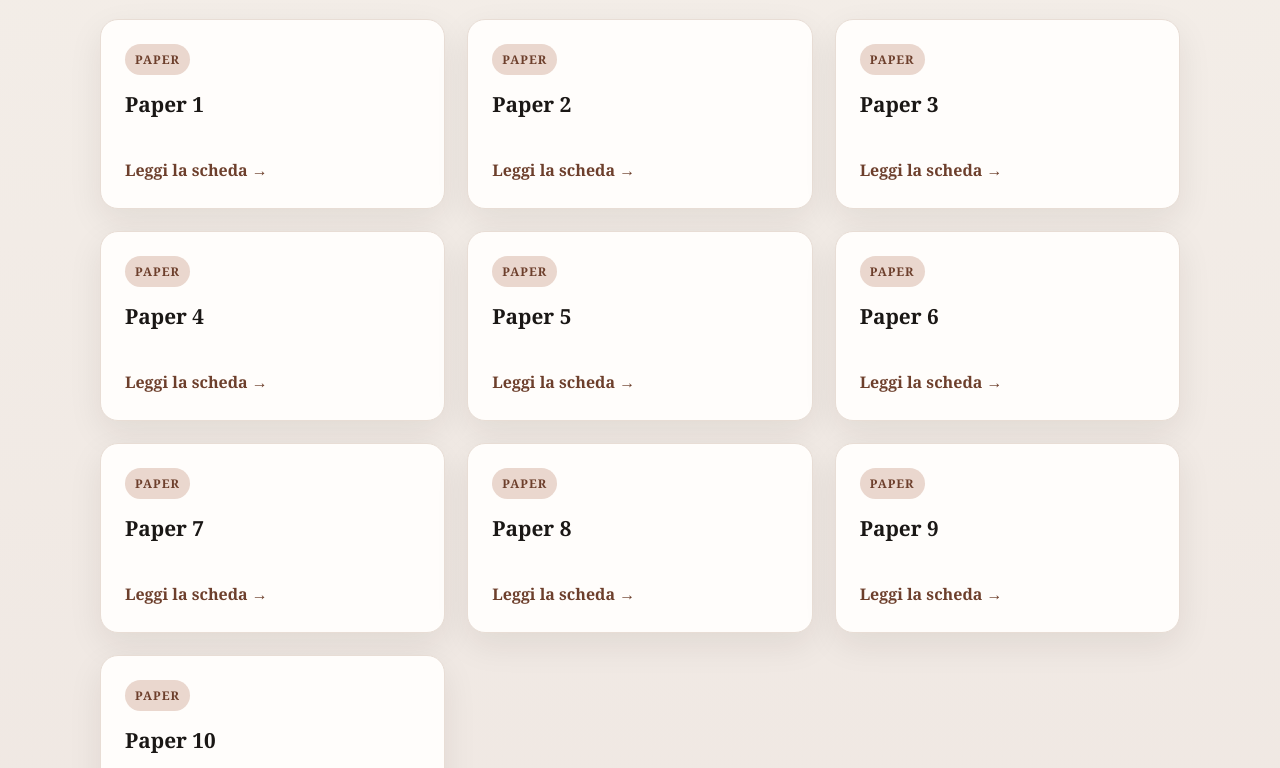
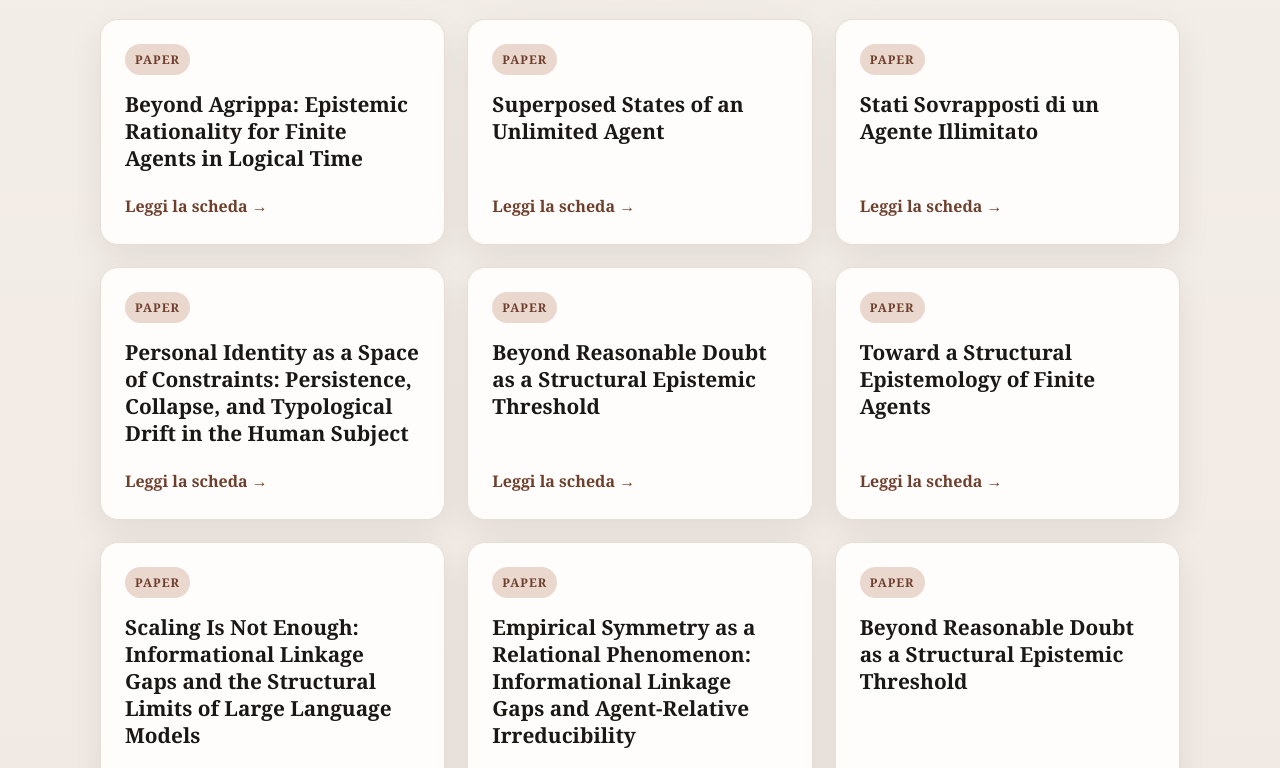
Before and after one commit to luigimontanino77-hash/luigimontanino77-hash.github.io, a plain HTML site: page index.html in a window 1280 px wide. Shown: the part 531-1299 px from the top of the page. Drawn offline with Linux system fonts and the light colour scheme.

Commit message:
Show the paper titles instead of generic paper numbers

```diff
--- a/index.html
+++ b/index.html
@@ -15,10 +15,8 @@
       --line: #e8ddd5;
       --shadow: 0 12px 34px rgba(32, 22, 17, 0.08);
     }
-
     * { box-sizing: border-box; }
     html { scroll-behavior: smooth; }
-
     body {
       margin: 0;
       font-family: Georgia, "Times New Roman", serif;
@@ -26,185 +24,35 @@
       color: var(--text);
       line-height: 1.6;
     }
-
     a { color: inherit; text-decoration: none; }
-
-    .container {
-      max-width: 1120px;
-      margin: 0 auto;
-      padding: 0 20px;
-    }
-
+    .container { max-width: 1120px; margin: 0 auto; padding: 0 20px; }
     header { padding: 72px 0 58px; }
-
-    .hero {
-      display: grid;
-      grid-template-columns: 1.4fr 0.8fr;
-      gap: 36px;
-      align-items: center;
-    }
-
-    .eyebrow {
-      display: inline-block;
-      margin-bottom: 18px;
-      color: var(--muted);
-      font-size: 0.75rem;
-      letter-spacing: 0.18em;
-      text-transform: uppercase;
-    }
-
-    h1 {
-      margin: 0;
-      font-size: clamp(2.8rem, 6vw, 5.2rem);
-      line-height: 0.96;
-      font-weight: 600;
-      letter-spacing: -0.05em;
-    }
-
-    .subtitle {
-      max-width: 650px;
-      margin-top: 18px;
-      color: var(--muted);
-      font-size: 1.12rem;
-    }
-
-    .actions {
-      display: flex;
-      flex-wrap: wrap;
-      gap: 12px;
-      margin-top: 28px;
-    }
-
-    .btn {
-      display: inline-block;
-      padding: 14px 20px;
-      border: 1px solid transparent;
-      border-radius: 999px;
-      font-size: 0.96rem;
-      transition: 0.2s ease;
-    }
-
-    .btn.primary {
-      background: var(--accent);
-      color: white;
-      box-shadow: var(--shadow);
-    }
-
+    .hero { display: grid; grid-template-columns: 1.4fr 0.8fr; gap: 36px; align-items: center; }
+    .eyebrow { display: inline-block; margin-bottom: 18px; color: var(--muted); font-size: 0.75rem; letter-spacing: 0.18em; text-transform: uppercase; }
+    h1 { margin: 0; font-size: clamp(2.8rem, 6vw, 5.2rem); line-height: 0.96; font-weight: 600; letter-spacing: -0.05em; }
+    .subtitle { max-width: 650px; margin-top: 18px; color: var(--muted); font-size: 1.12rem; }
+    .actions { display: flex; flex-wrap: wrap; gap: 12px; margin-top: 28px; }
+    .btn { display: inline-block; padding: 14px 20px; border: 1px solid transparent; border-radius: 999px; font-size: 0.96rem; transition: 0.2s ease; }
+    .btn.primary { background: var(--accent); color: white; box-shadow: var(--shadow); }
     .btn.primary:hover { filter: brightness(1.06); }
-
-    .profile-box {
-      padding: 26px;
-      border: 1px solid var(--line);
-      border-radius: 22px;
-      background: var(--panel);
-      box-shadow: var(--shadow);
-    }
-
-    .profile-box h2 {
-      margin: 0 0 8px;
-      font-size: 1.6rem;
-    }
-
-    .profile-box p {
-      margin: 0;
-      color: var(--muted);
-      font-size: 0.98rem;
-      line-height: 1.7;
-    }
-
-    .profile-meta {
-      display: grid;
-      gap: 12px;
-      margin-top: 20px;
-      color: var(--muted);
-      font-size: 0.92rem;
-    }
-
-    .meta-item {
-      display: flex;
-      justify-content: space-between;
-      gap: 10px;
-      padding-top: 12px;
-      border-top: 1px solid var(--line);
-    }
-
+    .profile-box { padding: 26px; border: 1px solid var(--line); border-radius: 22px; background: var(--panel); box-shadow: var(--shadow); }
+    .profile-box h2 { margin: 0 0 8px; font-size: 1.6rem; }
+    .profile-box p { margin: 0; color: var(--muted); font-size: 0.98rem; line-height: 1.7; }
+    .profile-meta { display: grid; gap: 12px; margin-top: 20px; color: var(--muted); font-size: 0.92rem; }
+    .meta-item { display: flex; justify-content: space-between; gap: 10px; padding-top: 12px; border-top: 1px solid var(--line); }
     .meta-item strong { color: var(--text); }
-
     main { padding: 0 0 70px; }
-
-    .section-title {
-      margin: 0 0 22px;
-      font-size: clamp(1.8rem, 3vw, 2.6rem);
-    }
-
-    .papers {
-      display: grid;
-      grid-template-columns: repeat(auto-fit, minmax(280px, 1fr));
-      gap: 22px;
-    }
-
-    .paper {
-      display: flex;
-      flex-direction: column;
-      justify-content: space-between;
-      min-height: 190px;
-      padding: 24px;
-      border: 1px solid var(--line);
-      border-radius: 18px;
-      background: var(--panel);
-      box-shadow: var(--shadow);
-      transition: transform 0.18s ease, box-shadow 0.18s ease;
-    }
-
-    .paper:hover {
-      transform: translateY(-2px);
-      box-shadow: 0 18px 30px rgba(32,22,17,0.10);
-    }
-
-    .paper-label {
-      display: inline-block;
-      width: fit-content;
-      margin-bottom: 16px;
-      padding: 6px 10px;
-      border-radius: 999px;
-      background: var(--accent-soft);
-      color: var(--accent);
-      font-size: 0.75rem;
-      font-weight: 600;
-      letter-spacing: 0.08em;
-      text-transform: uppercase;
-    }
-
-    .paper h3 {
-      margin: 0 0 22px;
-      font-size: 1.3rem;
-      line-height: 1.3;
-    }
-
-    .paper-link {
-      color: var(--accent);
-      font-weight: 600;
-    }
-
+    .section-title { margin: 0 0 22px; font-size: clamp(1.8rem, 3vw, 2.6rem); }
+    .papers { display: grid; grid-template-columns: repeat(auto-fit, minmax(280px, 1fr)); gap: 22px; }
+    .paper { display: flex; flex-direction: column; justify-content: space-between; min-height: 220px; padding: 24px; border: 1px solid var(--line); border-radius: 18px; background: var(--panel); box-shadow: var(--shadow); transition: transform 0.18s ease, box-shadow 0.18s ease; }
+    .paper:hover { transform: translateY(-2px); box-shadow: 0 18px 30px rgba(32,22,17,0.10); }
+    .paper-label { display: inline-block; width: fit-content; margin-bottom: 16px; padding: 6px 10px; border-radius: 999px; background: var(--accent-soft); color: var(--accent); font-size: 0.75rem; font-weight: 600; letter-spacing: 0.08em; text-transform: uppercase; }
+    .paper h3 { margin: 0 0 22px; font-size: 1.3rem; line-height: 1.3; }
+    .paper-link { color: var(--accent); font-weight: 600; }
     .paper-link:hover { text-decoration: underline; }
-
-    footer {
-      padding: 30px 20px 40px;
-      border-top: 1px solid var(--line);
-      color: var(--muted);
-      font-size: 0.88rem;
-      text-align: center;
-    }
-
-    footer a {
-      color: var(--accent);
-      text-decoration: underline;
-    }
-
-    @media (max-width: 820px) {
-      .hero { grid-template-columns: 1fr; }
-      .profile-box { max-width: 560px; }
-    }
+    footer { padding: 30px 20px 40px; border-top: 1px solid var(--line); color: var(--muted); font-size: 0.88rem; text-align: center; }
+    footer a { color: var(--accent); text-decoration: underline; }
+    @media (max-width: 820px) { .hero { grid-template-columns: 1fr; } .profile-box { max-width: 560px; } }
   </style>
 </head>
 <body>
@@ -214,23 +62,14 @@
         <div>
           <div class="eyebrow">Diritto • Epistemologia Razionale • Logica</div>
           <h1>Luigi Montanino</h1>
-          <p class="subtitle">
-            Avvocato e ricercatore. Studio dei modelli epistemici, della razionalità per agenti finiti nel tempo logico e dell'analisi filosofico-giuridica.
-          </p>
-
+          <p class="subtitle">Avvocato e ricercatore. Studio dei modelli epistemici, della razionalità per agenti finiti nel tempo logico e dell'analisi filosofico-giuridica.</p>
           <div class="actions">
-            <a class="btn primary" href="https://philpeople.org/profiles/luigi-montanino" target="_blank" rel="noopener">
-              Profilo PhilPeople
-            </a>
+            <a class="btn primary" href="https://philpeople.org/profiles/luigi-montanino" target="_blank" rel="noopener">Profilo PhilPeople</a>
           </div>
         </div>
-
         <aside class="profile-box">
           <h2>Profilo</h2>
-          <p>
-            Attività forense integrata con la ricerca teorica su epistemologia, strutture di conoscenza e logica applicata.
-          </p>
-
+          <p>Attività forense integrata con la ricerca teorica su epistemologia, strutture di conoscenza e logica applicata.</p>
           <div class="profile-meta">
             <div class="meta-item"><strong>Professione</strong><span>Avvocato</span></div>
             <div class="meta-item"><strong>Ambiti</strong><span>Epistemologia • Logica • Diritto</span></div>
@@ -244,96 +83,23 @@
   <main>
     <div class="container">
       <h2 class="section-title">Paper</h2>
-
       <section class="papers" aria-label="Paper filosofici">
-        <article class="paper">
-          <div>
-            <span class="paper-label">Paper</span>
-            <h3>Paper 1</h3>
-          </div>
-          <a class="paper-link" href="https://philpapers.org/rec/MONBAE-2" target="_blank" rel="noopener">Leggi la scheda →</a>
-        </article>
-
-        <article class="paper">
-          <div>
-            <span class="paper-label">Paper</span>
-            <h3>Paper 2</h3>
-          </div>
-          <a class="paper-link" href="https://philpapers.org/rec/MONSSO-3" target="_blank" rel="noopener">Leggi la scheda →</a>
-        </article>
-
-        <article class="paper">
-          <div>
-            <span class="paper-label">Paper</span>
-            <h3>Paper 3</h3>
-          </div>
-          <a class="paper-link" href="https://philpapers.org/rec/MONSSD-8" target="_blank" rel="noopener">Leggi la scheda →</a>
-        </article>
-
-        <article class="paper">
-          <div>
-            <span class="paper-label">Paper</span>
-            <h3>Paper 4</h3>
-          </div>
-          <a class="paper-link" href="https://philpapers.org/rec/MONPIA-8" target="_blank" rel="noopener">Leggi la scheda →</a>
-        </article>
-
-        <article class="paper">
-          <div>
-            <span class="paper-label">Paper</span>
-            <h3>Paper 5</h3>
-          </div>
-          <a class="paper-link" href="https://philpapers.org/rec/MONWMD-2" target="_blank" rel="noopener">Leggi la scheda →</a>
-        </article>
-
-        <article class="paper">
-          <div>
-            <span class="paper-label">Paper</span>
-            <h3>Paper 6</h3>
-          </div>
-          <a class="paper-link" href="https://philpapers.org/rec/MONIAA-3" target="_blank" rel="noopener">Leggi la scheda →</a>
-        </article>
-
-        <article class="paper">
-          <div>
-            <span class="paper-label">Paper</span>
-            <h3>Paper 7</h3>
-          </div>
-          <a class="paper-link" href="https://philpapers.org/rec/MONILG" target="_blank" rel="noopener">Leggi la scheda →</a>
-        </article>
-
-        <article class="paper">
-          <div>
-            <span class="paper-label">Paper</span>
-            <h3>Paper 8</h3>
-          </div>
-          <a class="paper-link" href="https://philpapers.org/rec/MONESA-6" target="_blank" rel="noopener">Leggi la scheda →</a>
-        </article>
-
-        <article class="paper">
-          <div>
-            <span class="paper-label">Paper</span>
-            <h3>Paper 9</h3>
-          </div>
-          <a class="paper-link" href="https://philpapers.org/rec/MONBRD-2" target="_blank" rel="noopener">Leggi la scheda →</a>
-        </article>
-
-        <article class="paper">
-          <div>
-            <span class="paper-label">Paper</span>
-            <h3>Paper 10</h3>
-          </div>
-          <a class="paper-link" href="https://philpapers.org/rec/MONTAS-3" target="_blank" rel="noopener">Leggi la scheda →</a>
-        </article>
+        <article class="paper"><div><span class="paper-label">Paper</span><h3>Beyond Agrippa: Epistemic Rationality for Finite Agents in Logical Time</h3></div><a class="paper-link" href="https://philpapers.org/rec/MONBAE-2" target="_blank" rel="noopener">Leggi la scheda →</a></article>
+        <article class="paper"><div><span class="paper-label">Paper</span><h3>Superposed States of an Unlimited Agent</h3></div><a class="paper-link" href="https://philpapers.org/rec/MONSSO-3" target="_blank" rel="noopener">Leggi la scheda →</a></article>
+        <article class="paper"><div><span class="paper-label">Paper</span><h3>Stati Sovrapposti di un Agente Illimitato</h3></div><a class="paper-link" href="https://philpapers.org/rec/MONSSD-8" target="_blank" rel="noopener">Leggi la scheda →</a></article>
+        <article class="paper"><div><span class="paper-label">Paper</span><h3>Personal Identity as a Space of Constraints: Persistence, Collapse, and Typological Drift in the Human Subject</h3></div><a class="paper-link" href="https://philpapers.org/rec/MONPIA-8" target="_blank" rel="noopener">Leggi la scheda →</a></article>
+        <article class="paper"><div><span class="paper-label">Paper</span><h3>Beyond Reasonable Doubt as a Structural Epistemic Threshold</h3></div><a class="paper-link" href="https://philpapers.org/rec/MONWMD-2" target="_blank" rel="noopener">Leggi la scheda →</a></article>
+        <article class="paper"><div><span class="paper-label">Paper</span><h3>Toward a Structural Epistemology of Finite Agents</h3></div><a class="paper-link" href="https://philpapers.org/rec/MONIAA-3" target="_blank" rel="noopener">Leggi la scheda →</a></article>
+        <article class="paper"><div><span class="paper-label">Paper</span><h3>Scaling Is Not Enough: Informational Linkage Gaps and the Structural Limits of Large Language Models</h3></div><a class="paper-link" href="https://philpapers.org/rec/MONILG" target="_blank" rel="noopener">Leggi la scheda →</a></article>
+        <article class="paper"><div><span class="paper-label">Paper</span><h3>Empirical Symmetry as a Relational Phenomenon: Informational Linkage Gaps and Agent-Relative Irreducibility</h3></div><a class="paper-link" href="https://philpapers.org/rec/MONESA-6" target="_blank" rel="noopener">Leggi la scheda →</a></article>
+        <article class="paper"><div><span class="paper-label">Paper</span><h3>Beyond Reasonable Doubt as a Structural Epistemic Threshold</h3></div><a class="paper-link" href="https://philpapers.org/rec/MONBRD-2" target="_blank" rel="noopener">Leggi la scheda →</a></article>
+        <article class="paper"><div><span class="paper-label">Paper</span><h3>Toward a Structural Epistemology of Finite Agents</h3></div><a class="paper-link" href="https://philpapers.org/rec/MONTAS-3" target="_blank" rel="noopener">Leggi la scheda →</a></article>
       </section>
     </div>
   </main>
 
   <footer>
-    <div class="container">
-      © 2026 Luigi Montanino —
-      <a href="https://philpeople.org/profiles/luigi-montanino" target="_blank" rel="noopener">Profilo PhilPeople</a>
-    </div>
+    <div class="container">© 2026 Luigi Montanino — <a href="https://philpeople.org/profiles/luigi-montanino" target="_blank" rel="noopener">Profilo PhilPeople</a></div>
   </footer>
 </body>
 </html>
```
